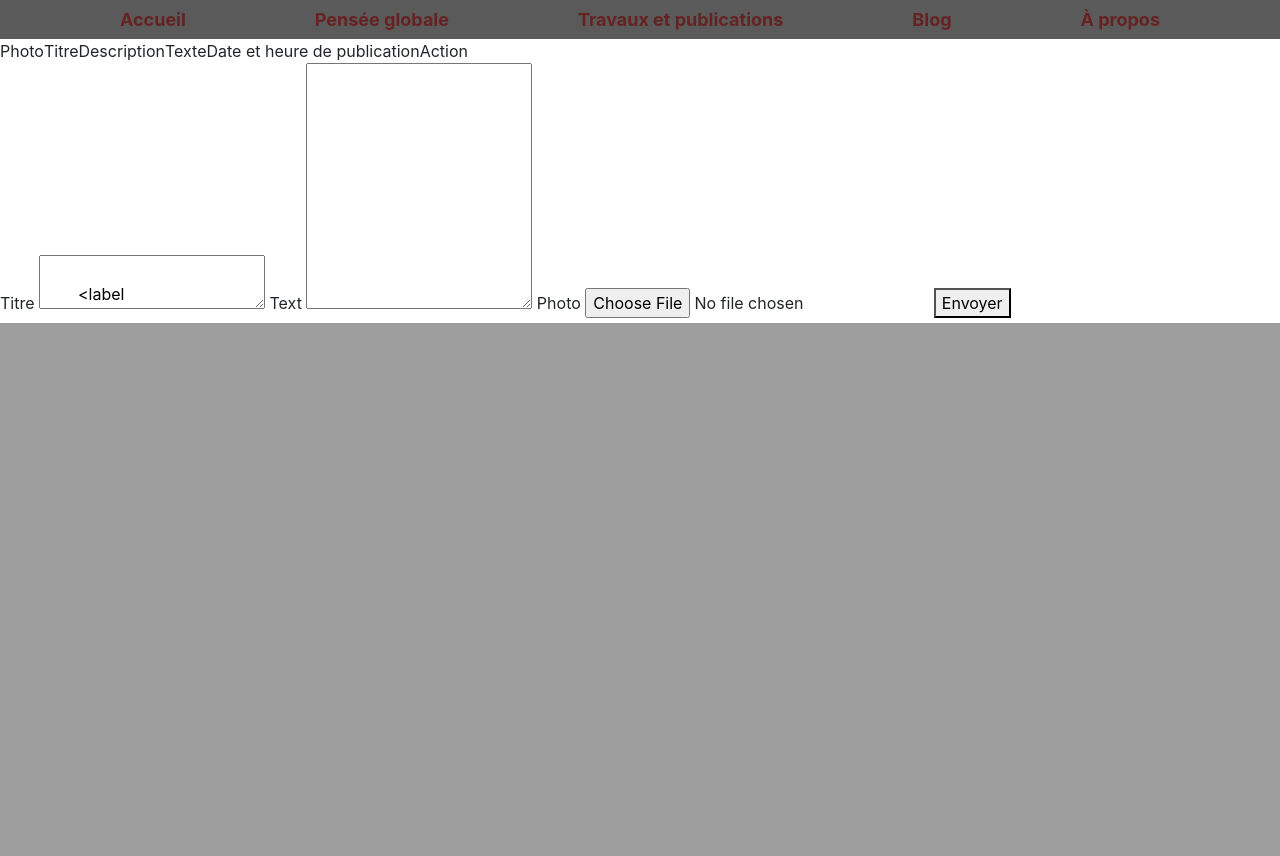
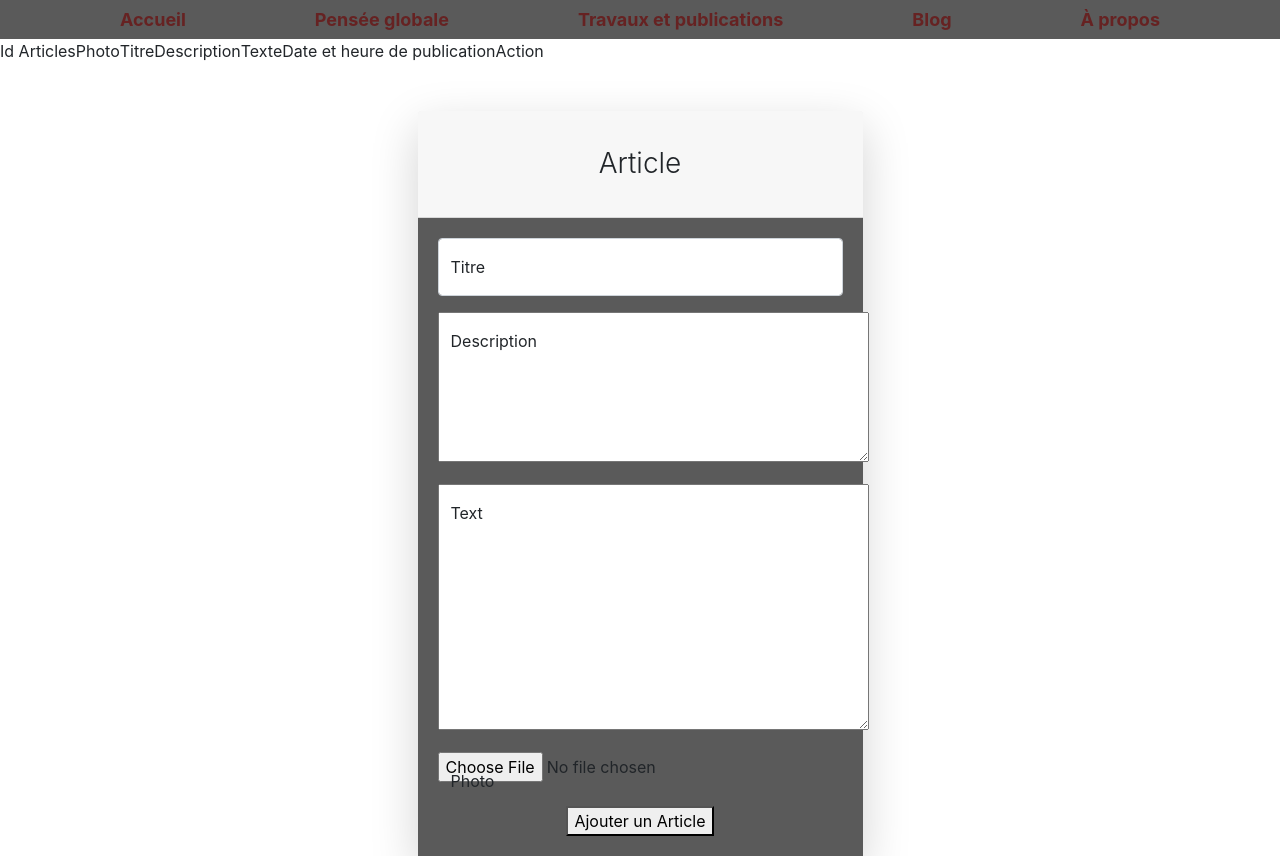
Before and after one commit to d1mj0/Pierrot_Project, a PHP site: page /blog_administration.php in a window 1280 px wide. Shown: the part 960-1816 px from the top of the page. Before the commit the page ends 1283 px from the top, so only its background shows below. Run offline with PHP 8.4, Linux system fonts and the light colour scheme; data that the repository does not hold is empty; some libraries are stand-ins or nearby versions.

Commit message:
contollers/models

```diff
--- a/src/config/Database.php
+++ b/src/config/Database.php
@@ -4,7 +4,7 @@ class Database{
 
     private $host = "localhost";
 
-    private $dbname = "eversionDB";
+    private $dbname = "eversiondb";
 
     private $username = "root";
 
--- a/src/controllers/ArticleController.php
+++ b/src/controllers/ArticleController.php
@@ -12,11 +12,10 @@ require_once('../src/models/ArticleModel.php');
 
 class ArticleController {
 
-
     private $title;
 
 
-    private $desc;
+    private $description;
 
 
     private $text;
@@ -24,22 +23,24 @@ class ArticleController {
 
     private $photo;
 
-    public function __construct($title, $desc, $text, $photo){
-        $this->setTitle($title);
-        $this->setDesc($desc);
-        $this->setText($text);
-        $this->setPhoto($photo);
+    public function __construct($data){
+        if(!empty($data)){
+
+        $this->setTitle($data['title']);
+        $this->setDesc($data['description']);
+        $this->setText($data['text']);
+        $this->setPhoto($data['photo']);
     }
 
-
+}
     public function addArticle(){
-        $articleModel = new ArticleModel();
-        $articleModel->create($this->title, $this->desc, $this->text, $this->photo);
+        $article = new ArticleModel();
+        $article->add($this->title, $this->description, $this->text, $this->photo);
     }
 
-    public function listArticle(){
-        $articleModel = new ArticleModel();
-        return $articleModel->getAll();
+    public function listArticles(){
+        $article = new ArticleModel();
+        return $article->getAll();
     }
 
 
@@ -58,17 +59,17 @@ class ArticleController {
     public function setTitle($title){
 
             return $this->title = $title;
-        }
+    }
 
 
 
     public function getDesc(){
-        return $this->desc;
+        return $this->description;
     }
 
-    public function setDesc($desc){
+    public function setDesc($description){
 
-            return $this->desc = $desc;
+            return $this->description = $description;
 
     }
 
--- a/src/models/ArticleModel.php
+++ b/src/models/ArticleModel.php
@@ -15,14 +15,15 @@ class ArticleModel {
     // CRUD(Create, read, update, delete)
 
 
-    public function create($title, $desc, $text, $photo){
+    public function add($title, $description, $text, $photo){
         // Create
         // cette méthode va s'occuper des requêtes d'insertions en base de données.
-        $request = $this->connexion->prepare('INSERT INTO articles (title, desc, text, photo, date_heure_publi) VALUES (:title, :desc, :text, :photo, NOW())');
+        $request = $this->connexion->prepare('INSERT INTO article (title, description, text, photo, date_heure_publi) VALUES (:title, :description, :text, :photo, NOW())');
 
         $request->execute([
+
             ':title' => $title,
-            ':desc' => $desc,
+            ':description' => $description,
             ':text' => $text,
             ':photo' => $photo,
         ]);
@@ -33,7 +34,7 @@ class ArticleModel {
     public function getAll(){
         // Read
         // cette méthode va permettre de récupérer tous les utilisateurs en base de données.
-        $request = $this->connexion->prepare('SELECT * FROM articles');
+        $request = $this->connexion->prepare('SELECT * FROM article');
 
         $request->execute();
 
@@ -42,16 +43,14 @@ class ArticleModel {
         return $result;
     }
 
-    public function getOne($title){
+    public function getOne($id){
         // Read
         // cette méthode va permettre de récupérer un seul utilisateur en base de données.
 
-        $request = $this->connexion->prepare('SELECT * FROM articles WHERE title=:title');
+        $request = $this->connexion->prepare('SELECT * FROM article WHERE id_article=:id');
 
-        $request->execute([
-            ':title' => $title
-        ]);
 
+        $request->execute([':id' => $id]);
 
         $result = $request->fetchAll(PDO::FETCH_ASSOC); // PDO::FETCH_ASSOC permet de récupérer seulement le tableau associatif
 
--- a/views/blog_administration.php
+++ b/views/blog_administration.php
@@ -3,15 +3,20 @@ $title = "Admin";
 
 require_once('../src/controllers/ArticleController.php');
 
+if(isset($_FILES['photo']) && $_FILES['photo']['error'] === 0){
+    $uploaddir = "./assets/img/";
+    $uploadfile = $uploaddir . basename($_FILES['img']['name']);
 
+    move_uploaded_file($_FILES['img']['tmp_name'], $uploadfile);
+}
 
-if(!empty($_POST['title']) && !empty($_POST['desc']) && !empty($_POST['text']) && !empty($_POST['photo'])){
-    $article = new ArticleController($_POST['title'], $_POST['desc'], $_POST['text'], $_POST['photo']);
+if(!empty($_POST['title']) && !empty($_POST['description']) && !empty($_POST['text']) && !empty($_POST['photo'])){
+    $article = new ArticleController($_POST);
     $article->addArticle();
 }
 
-$article = new ArticleController(NULL,NULL,NULL,NULL);
-$article = $article->listArticle();
+$article = new ArticleController(NULL, NULL, NULL, NULL);
+$articles = $article->listArticles();
 
 
 
@@ -24,6 +29,7 @@ require_once('./templates/header.php');
     <section>
         <table>
                 <tr class="td_head">
+                    <td>Id Articles</td>
                     <td>Photo</td>
                     <td>Titre</td>
                     <td>Description</td>
@@ -31,33 +37,57 @@ require_once('./templates/header.php');
                     <td>Date et heure de publication</td>
                     <td>Action</td>
                 </tr>
-                <?php foreach($article as $values): ?>
+                <?php foreach($articles as $values): ?>
                 <tr>
-                    <td><?= $values['photo']; ?></td>
+                    <td><?= $values['id_article']; ?></td>
+                    <td><img width="100" height="100" src="<?= $values['photo']; ?>" alt=""></td>
                     <td><?= $values['title'];?></td>
-                    <td><?= $values['desc']; ?></td>
+                    <td><?= $values['description']; ?></td>
                     <td><?= $values['text'];  ?></td>
                     <td><?= $values['date_heure_publi']; ?></td>
                     <td>Action</td>
                 </tr>
                 <?php endforeach; ?>
             </table>
-    </section>
-    <form action="blog_administration.php" method="POST">
+            <div id="layoutArticle">
+                <div id="layoutContact_content">
+                    <section>
+                        <div class="container">
+                            <div class="row justify-content-center">
+                                <div class="col-lg-5">
+                                    <div class="card shadow-lg border-0 rounded-lg mt-5">
+                                        <div class="card-header"><h3 class="text-center font-weight-light my-4">Article</h3></div>
+                                            <div class="card-body">
+                                                <form  action="blog_administration.php" method="POST">
+                                                    <div class="form-floating mb-3">
+                                                        <input class="form-control" id="title" type="text" placeholder="Titre"/>
+                                                        <label for="title">Titre</label>
+                                                    </div>
+                                                    <div class="form-floating mb-3">
+                                                        <textarea id="description" name="description" type="text" cols="40" rows="6" placeholder=""></textarea>
+                                                        <label for="description">Description</label>
+                                                    </div>
+                                                    <div class="form-floating mb-3">
+                                                        <textarea id="text" name="text" type="text" cols="40" rows="10"></textarea>
+                                                        <label for="">Text</label>
+                                                    </div>
+                                                    <div class="form-floating mb-3">
+                                                        <input type="file" name="photo" id="photo">
+                                                        <label for="photo">Photo</label>
+                                                    </div>
+                                                    <div class="d-flex align-items-center justify-content-center mt-4 mb-0">
 
-        <label for="title">Titre</label>
-        <textarea type="Title" name="title" id="title">
-
-        <label for="desc">Description</label>
-        <textarea id="desc" name="desc" cols="20" rows="6"></textarea>
-
-        <label for="">Text</label>
-        <textarea id="text" name="text" cols="20" rows="10"></textarea>
-
-        <label for="photo">Photo</label>
-        <input type="file" name="photo" id="photo">
-
-        <button>Envoyer</button>
-    </form>
+                                                        <button>Ajouter un Article</button>
+                                                    </div>
+                                                </form>
+                                            </div>
+                                        </div>
+                                    </div>
+                                </div>
+                            </div>
+                        </div>
+                    </section>
+                </div>
+            </div>
 
 </main>
--- a/views/contact.php
+++ b/views/contact.php
@@ -21,7 +21,7 @@
                                                         <label for="inputEmail">Email</label>
                                                     </div>
                                                     <div class="form-floating mb-3">
-                                                        <input class="form-control" id="inputName" type="name" placeholder="Nom" />
+                                                        <input class="form-control" id="inputName" type="name" placeholder="Nom"/>
                                                         <label for="inputName">Nom</label>
                                                     </div>
                                                     <div class="form-floating mb-3">
--- a/views/login.php
+++ b/views/login.php
@@ -2,8 +2,8 @@
 
     require_once('../src/controllers/UserController.php');
 
-    if(!empty($_GET['mail']) && !empty($_GET['pass'])){
-        $userController = new UserController($_GET['mail'], $_GET['pass'], NULL);
+    if(!empty($_GET['email']) && !empty($_GET['password'])){
+        $userController = new UserController($_GET['email'], $_GET['password'], NULL);
         $userController->login();
     }
     $title = "Login";
```
Also changed, not shown: src/controllers/UserController.php (+31 -39 lines), src/models/UserModel.php (+11 -12 lines).
